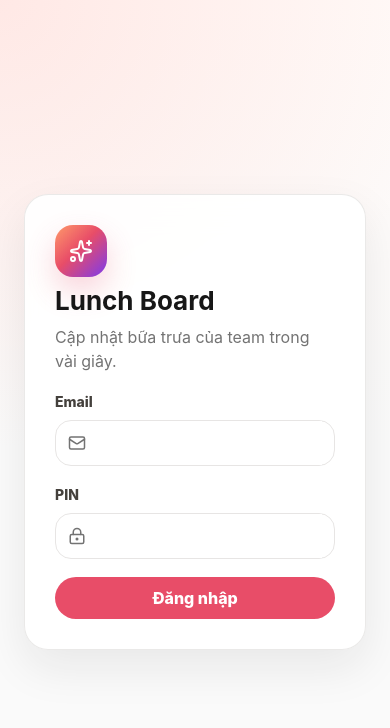
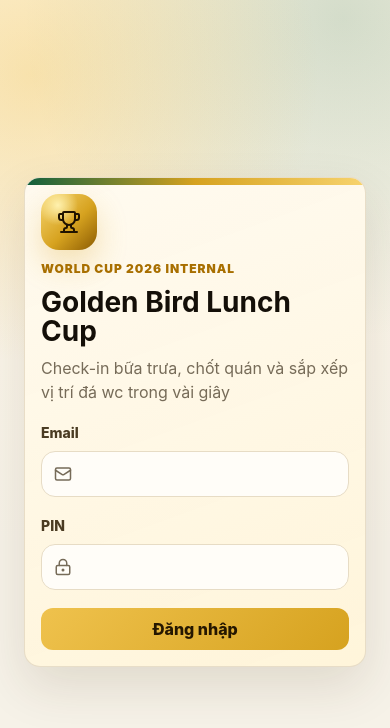
Before and after one commit to ThuocLQ/2026-wc-golden-bird, a React (Vite) app: page /login in a window 390 px wide. Shown: the top 728 px of the page. Built offline with nearby package versions, Linux system fonts and the light colour scheme.

Commit message:
sua giao dien

```diff
--- a/src/components/Layout.tsx
+++ b/src/components/Layout.tsx
@@ -1,4 +1,4 @@
-import { Bell, CalendarDays, LogOut, Mail, MessageCircle, Sparkles, Users } from "lucide-react";
+import { Bell, CalendarDays, LogOut, Mail, MessageCircle, Trophy, Users } from "lucide-react";
 import type { CurrentUser } from "../features/auth/types";
 
 export function Layout({
@@ -15,12 +15,12 @@ export function Layout({
   children: React.ReactNode;
 }) {
   const navItems = [
-    { path: "/today", label: "Hôm nay", icon: CalendarDays },
-    { path: "/feed", label: "Feed", icon: MessageCircle },
+    { path: "/today", label: "Bữa trưa", icon: CalendarDays },
+    { path: "/feed", label: "Sân bàn luận", icon: MessageCircle },
     ...(user.role === "ADMIN"
       ? [
-          { path: "/admin/members", label: "Members", icon: Users },
-          { path: "/admin/notifications", label: "Email", icon: Mail },
+          { path: "/admin/members", label: "Đội hình", icon: Users },
+          { path: "/admin/notifications", label: "Nhắc lịch", icon: Mail },
         ]
       : []),
   ];
@@ -30,12 +30,16 @@ export function Layout({
       <aside className="sidebar">
         <div className="brand-block">
           <div className="brand-mark">
-            <Sparkles size={20} />
+            <Trophy size={20} />
           </div>
           <div>
-            <div className="brand">Lunch Board</div>
-            <div className="muted">{user.displayName}</div>
+            <div className="brand">Golden Bird</div>
+            <div className="brand-subtitle">Lunch Cup 2026</div>
           </div>
+        </div>
+        <div className="user-card">
+          <span>Đang thi đấu</span>
+          <strong>{user.displayName}</strong>
         </div>
         <nav>
           {navItems.map((item) => {
--- a/src/pages/LoginPage.tsx
+++ b/src/pages/LoginPage.tsx
@@ -1,4 +1,4 @@
-import { LockKeyhole, Mail, Sparkles } from "lucide-react";
+import { LockKeyhole, Mail, Trophy } from "lucide-react";
 import { useState } from "react";
 import { ErrorMessage } from "../components/ErrorMessage";
 import { login } from "../features/auth/authApi";
@@ -31,10 +31,11 @@ export function LoginPage({ onLogin }: { onLogin: (user: CurrentUser) => void })
       <form className="login-card" onSubmit={submit}>
         <div className="login-brand">
           <div className="brand-mark large">
-            <Sparkles size={24} />
+            <Trophy size={24} />
           </div>
-          <h1>Lunch Board</h1>
-          <p className="muted">Cập nhật bữa trưa của team trong vài giây.</p>
+          <span className="eyebrow">World Cup 2026 Internal</span>
+          <h1>Golden Bird Lunch Cup</h1>
+          <p className="muted">Check-in bữa trưa, chốt quán và sắp xếp vị trí đá wc trong vài giây</p>
         </div>
         {error && <ErrorMessage message={error} />}
         <label>
--- a/src/styles.css
+++ b/src/styles.css
@@ -1,17 +1,21 @@
 :root {
-  color: #171717;
-  background: #fafafa;
+  color: #18130b;
+  background: #f6f2e8;
   font-family: Inter, ui-sans-serif, system-ui, -apple-system, BlinkMacSystemFont, "Segoe UI", sans-serif;
   font-size: 16px;
   line-height: 1.5;
-  --accent: #e84d68;
-  --accent-strong: #c73455;
-  --ink: #171717;
-  --muted: #737373;
-  --line: #e7e5e4;
-  --soft: #f5f5f4;
-  --surface: #ffffff;
-  --shadow: 0 18px 45px rgb(23 23 23 / 8%);
+  --accent: #d6a21f;
+  --accent-strong: #a86f00;
+  --ink: #18130b;
+  --muted: #766b58;
+  --line: #e7dcc5;
+  --soft: #f4ead6;
+  --surface: #fffaf0;
+  --field: #fffdf8;
+  --pitch: #105f3d;
+  --pitch-dark: #073c2a;
+  --danger: #bd2d2d;
+  --shadow: 0 20px 50px rgb(64 43 10 / 12%);
 }
 
 * {
@@ -22,8 +26,22 @@ body {
   margin: 0;
   min-width: 320px;
   background:
-    radial-gradient(circle at top left, rgb(255 218 214 / 55%), transparent 28rem),
-    linear-gradient(180deg, #fffaf8 0, #fafafa 28rem);
+    radial-gradient(circle at 8% 8%, rgb(236 184 55 / 34%), transparent 18rem),
+    radial-gradient(circle at 88% 2%, rgb(16 95 61 / 18%), transparent 20rem),
+    linear-gradient(180deg, #fff8e9 0, #f6f2e8 34rem);
+}
+
+body::before {
+  position: fixed;
+  inset: 0;
+  z-index: -1;
+  pointer-events: none;
+  background:
+    linear-gradient(90deg, rgb(16 95 61 / 5%) 1px, transparent 1px),
+    linear-gradient(0deg, rgb(16 95 61 / 4%) 1px, transparent 1px);
+  background-size: 56px 56px;
+  content: "";
+  mask-image: linear-gradient(180deg, #000, transparent 80%);
 }
 
 button,
@@ -36,21 +54,22 @@ textarea {
 button {
   min-height: 42px;
   border: 0;
-  border-radius: 999px;
-  background: var(--accent);
-  color: #fff;
+  border-radius: 12px;
+  background: linear-gradient(135deg, #efc24d, var(--accent));
+  color: #251700;
   cursor: pointer;
-  font-weight: 800;
+  font-weight: 850;
   padding: 0 18px;
   transition:
     transform 0.16s ease,
     box-shadow 0.16s ease,
-    background 0.16s ease;
+    background 0.16s ease,
+    color 0.16s ease;
 }
 
 button:hover:not(:disabled) {
-  background: var(--accent-strong);
-  box-shadow: 0 10px 24px rgb(232 77 104 / 20%);
+  background: linear-gradient(135deg, #f3cb61, #c88f13);
+  box-shadow: 0 12px 24px rgb(168 111 0 / 20%);
   transform: translateY(-1px);
 }
 
@@ -65,8 +84,8 @@ textarea {
   width: 100%;
   min-height: 44px;
   border: 1px solid var(--line);
-  border-radius: 14px;
-  background: #fff;
+  border-radius: 12px;
+  background: var(--field);
   color: var(--ink);
   padding: 10px 12px;
   outline: none;
@@ -79,8 +98,8 @@ textarea {
 input:focus,
 select:focus,
 textarea:focus {
-  border-color: rgb(232 77 104 / 65%);
-  box-shadow: 0 0 0 4px rgb(232 77 104 / 12%);
+  border-color: rgb(214 162 31 / 72%);
+  box-shadow: 0 0 0 4px rgb(214 162 31 / 17%);
 }
 
 textarea {
@@ -89,7 +108,7 @@ textarea {
 }
 
 label {
-  color: #44403c;
+  color: #4a3b22;
   display: grid;
   gap: 8px;
   font-size: 14px;
@@ -103,15 +122,24 @@ p {
 }
 
 h1 {
-  font-size: clamp(26px, 3vw, 36px);
-  line-height: 1.08;
+  color: #140f08;
+  font-size: clamp(28px, 3vw, 42px);
+  line-height: 1.05;
   letter-spacing: 0;
 }
 
 h2 {
-  color: #262626;
-  font-size: 17px;
+  color: #24190a;
+  font-size: 18px;
   letter-spacing: 0;
+}
+
+.eyebrow {
+  color: var(--accent-strong);
+  font-size: 12px;
+  font-weight: 950;
+  letter-spacing: 0.08em;
+  text-transform: uppercase;
 }
 
 .login-page {
@@ -122,15 +150,26 @@ h2 {
 }
 
 .login-card {
-  width: min(430px, 100%);
+  position: relative;
+  width: min(460px, 100%);
   display: grid;
   gap: 18px;
-  background: rgb(255 255 255 / 92%);
-  border: 1px solid rgb(231 229 228 / 85%);
-  border-radius: 24px;
+  overflow: hidden;
+  background:
+    linear-gradient(160deg, rgb(255 250 240 / 95%), rgb(255 244 216 / 92%)),
+    var(--surface);
+  border: 1px solid rgb(231 220 197 / 92%);
+  border-radius: 22px;
   padding: 30px;
   box-shadow: var(--shadow);
-  backdrop-filter: blur(16px);
+}
+
+.login-card::before {
+  position: absolute;
+  inset: 0 0 auto;
+  height: 7px;
+  background: linear-gradient(90deg, var(--pitch), var(--accent), #f7d36d);
+  content: "";
 }
 
 .login-brand {
@@ -144,8 +183,8 @@ h2 {
   align-items: center;
   gap: 10px;
   border: 1px solid var(--line);
-  border-radius: 16px;
-  background: #fff;
+  border-radius: 14px;
+  background: var(--field);
   padding: 0 12px;
 }
 
@@ -164,7 +203,7 @@ h2 {
 .shell {
   min-height: 100vh;
   display: grid;
-  grid-template-columns: 268px minmax(0, 1fr);
+  grid-template-columns: 280px minmax(0, 1fr);
 }
 
 .sidebar {
@@ -173,48 +212,73 @@ h2 {
   height: 100vh;
   display: grid;
   align-content: start;
-  gap: 28px;
-  border-right: 1px solid var(--line);
-  background: rgb(255 255 255 / 82%);
+  gap: 18px;
+  border-right: 1px solid rgb(231 220 197 / 84%);
+  background:
+    linear-gradient(180deg, rgb(20 15 8 / 94%), rgb(7 60 42 / 93%)),
+    var(--pitch-dark);
+  color: #fff9e8;
   padding: 24px 18px;
-  backdrop-filter: blur(18px);
+  box-shadow: 18px 0 48px rgb(64 43 10 / 8%);
 }
 
 .brand-block {
   display: flex;
   align-items: center;
   gap: 12px;
-  padding: 4px 6px;
+  padding: 4px 6px 12px;
 }
 
 .brand-mark {
-  width: 42px;
-  height: 42px;
+  width: 44px;
+  height: 44px;
   display: grid;
   place-items: center;
   border-radius: 14px;
   background:
-    linear-gradient(135deg, #ff9a6a, #e84d68 45%, #7c3aed),
-    var(--accent);
-  color: #fff;
-  box-shadow: 0 14px 30px rgb(232 77 104 / 24%);
+    radial-gradient(circle at 30% 20%, #fff1ae, transparent 34%),
+    linear-gradient(135deg, #f6d56f, #d6a21f 56%, #8b5b02);
+  color: #201300;
+  box-shadow: 0 14px 30px rgb(214 162 31 / 28%);
 }
 
 .brand-mark.large {
-  width: 52px;
-  height: 52px;
+  width: 56px;
+  height: 56px;
   border-radius: 18px;
 }
 
 .brand {
-  font-size: 20px;
+  font-size: 21px;
   font-weight: 950;
   letter-spacing: 0;
 }
 
+.brand-subtitle {
+  color: rgb(255 249 232 / 72%);
+  font-size: 13px;
+  font-weight: 800;
+}
+
+.user-card {
+  display: grid;
+  gap: 3px;
+  border: 1px solid rgb(255 249 232 / 14%);
+  border-radius: 16px;
+  background: rgb(255 249 232 / 8%);
+  padding: 13px 14px;
+}
+
+.user-card span {
+  color: rgb(255 249 232 / 68%);
+  font-size: 12px;
+  font-weight: 850;
+  text-transform: uppercase;
+}
+
 .main {
-  width: min(1120px, 100%);
-  padding: 30px;
+  width: min(1160px, 100%);
+  padding: 32px;
 }
 
 nav,
@@ -232,15 +296,15 @@ nav,
   justify-content: flex-start;
   gap: 12px;
   background: transparent;
-  color: #57534e;
+  color: rgb(255 249 232 / 72%);
   text-align: left;
   box-shadow: none;
 }
 
 .nav.active,
 .nav:hover {
-  background: #fff1f2;
-  color: var(--accent-strong);
+  background: rgb(255 249 232 / 12%);
+  color: #ffe29a;
   box-shadow: none;
 }
 
@@ -254,8 +318,8 @@ nav,
   width: 42px;
   min-width: 42px;
   padding: 0;
-  background: var(--soft);
-  color: #44403c;
+  background: rgb(255 249 232 / 10%);
+  color: #fff9e8;
   box-shadow: none;
 }
 
@@ -267,7 +331,9 @@ nav,
 .row,
 .list-item,
 .table-row,
-.icon-text {
+.icon-text,
+.section-heading,
+.panel-title {
   display: flex;
   align-items: center;
   gap: 12px;
@@ -278,10 +344,34 @@ nav,
   margin-bottom: 2px;
 }
 
+.match-header {
+  position: relative;
+  overflow: hidden;
+  border: 1px solid rgb(231 220 197 / 86%);
+  border-radius: 22px;
+  background:
+    linear-gradient(135deg, rgb(255 250 240 / 96%), rgb(255 244 216 / 90%)),
+    var(--surface);
+  padding: 22px;
+  box-shadow: var(--shadow);
+}
+
+.match-header::after {
+  position: absolute;
+  right: -28px;
+  bottom: -52px;
+  width: 180px;
+  height: 180px;
+  border: 18px solid rgb(16 95 61 / 9%);
+  border-radius: 999px;
+  content: "";
+}
+
 .title-row {
   display: flex;
   align-items: center;
   gap: 10px;
+  margin-top: 3px;
 }
 
 .live-pill {
@@ -289,10 +379,10 @@ nav,
   align-items: center;
   gap: 6px;
   border-radius: 999px;
-  background: #e7f8ef;
+  background: #ddf5e8;
   color: #087443;
   font-size: 12px;
-  font-weight: 900;
+  font-weight: 950;
   padding: 4px 9px;
   text-transform: uppercase;
 }
@@ -314,23 +404,33 @@ nav,
   justify-content: flex-end;
 }
 
+.section-heading,
+.panel-title {
+  justify-content: space-between;
+}
+
 .panel,
 .post {
-  background: rgb(255 255 255 / 92%);
+  background: rgb(255 250 240 / 93%);
   border: 1px solid var(--line);
-  border-radius: 22px;
+  border-radius: 18px;
   padding: 20px;
-  box-shadow: 0 10px 30px rgb(23 23 23 / 5%);
+  box-shadow: 0 12px 32px rgb(64 43 10 / 7%);
+}
+
+.panel {
+  display: grid;
+  gap: 14px;
 }
 
 .post {
   display: grid;
   gap: 14px;
-  max-width: 720px;
+  max-width: 760px;
 }
 
 .composer {
-  max-width: 720px;
+  max-width: 760px;
 }
 
 .grid {
@@ -348,21 +448,40 @@ nav,
 
 .stats {
   display: grid;
-  grid-template-columns: repeat(7, minmax(118px, 1fr));
+  grid-template-columns: repeat(7, minmax(128px, 1fr));
   gap: 12px;
   overflow-x: auto;
   padding-bottom: 4px;
 }
 
 .stat {
-  min-width: 118px;
+  position: relative;
+  min-width: 128px;
   display: grid;
-  gap: 6px;
-  background: #fff;
+  gap: 7px;
+  overflow: hidden;
+  background:
+    linear-gradient(180deg, #fffaf0, #fff3d2),
+    #fff;
   border: 1px solid var(--line);
-  border-radius: 18px;
+  border-radius: 16px;
   padding: 16px;
-  box-shadow: 0 10px 24px rgb(23 23 23 / 4%);
+  box-shadow: 0 10px 24px rgb(64 43 10 / 6%);
+}
+
+.stat::after {
+  position: absolute;
+  inset: auto -22px -32px auto;
+  width: 78px;
+  height: 78px;
+  border: 10px solid rgb(16 95 61 / 8%);
+  border-radius: 999px;
+  content: "";
+}
+
+.stat small {
+  color: var(--accent-strong);
+  font-weight: 950;
 }
 
 .stat span,
@@ -371,9 +490,22 @@ nav,
 }
 
 .stat strong {
-  color: #262626;
-  font-size: 28px;
+  color: #201300;
+  font-size: 32px;
   line-height: 1;
+}
+
+.stat-totalMembers {
+  background:
+    linear-gradient(145deg, rgb(16 95 61 / 94%), rgb(7 60 42 / 96%)),
+    var(--pitch);
+  border-color: rgb(16 95 61 / 40%);
+}
+
+.stat-totalMembers small,
+.stat-totalMembers span,
+.stat-totalMembers strong {
+  color: #fff8dd;
 }
 
 .radio-grid {
@@ -383,25 +515,33 @@ nav,
 }
 
 .choice {
-  min-height: 58px;
+  min-height: 70px;
+  display: flex;
+  align-items: center;
+  gap: 9px;
   border: 1px solid var(--line);
-  border-radius: 18px;
-  background: #fff;
-  color: #262626;
+  border-radius: 16px;
+  background: var(--field);
+  color: #2f2414;
   padding: 14px;
 }
 
 .choice input {
   width: auto;
   min-height: auto;
-  margin-right: 7px;
+  margin: 0;
   accent-color: var(--accent);
 }
 
+.choice span {
+  line-height: 1.25;
+}
+
 .choice.selected {
-  border-color: rgb(232 77 104 / 52%);
-  background: #fff1f2;
-  color: var(--accent-strong);
+  border-color: rgb(214 162 31 / 72%);
+  background: #fff3cd;
+  color: #6d4700;
+  box-shadow: 0 0 0 4px rgb(214 162 31 / 12%);
 }
 
 .list,
@@ -411,21 +551,23 @@ nav,
 }
 
 .list-item {
-  min-height: 54px;
+  min-height: 56px;
   justify-content: space-between;
-  border-radius: 16px;
-  background: #fafafa;
+  border-radius: 14px;
+  background: rgb(255 253 248 / 82%);
+  border: 1px solid rgb(231 220 197 / 70%);
   padding: 11px 12px;
 }
 
 .table-row {
   display: grid;
   grid-template-columns: minmax(180px, 1fr) 100px 118px 230px;
-  border-top: 1px solid #f0eeec;
+  border-top: 1px solid #eadfca;
   padding-top: 12px;
 }
 
-.badge {
+.badge,
+.mini-badge {
   display: inline-flex;
   align-items: center;
   justify-content: center;
@@ -433,55 +575,61 @@ nav,
   width: fit-content;
   min-height: 28px;
   border-radius: 999px;
-  background: #f2f2f2;
-  color: #44403c;
+  background: #efe4cd;
+  color: #4a3b22;
   font-size: 13px;
   font-weight: 850;
   padding: 3px 10px;
   white-space: nowrap;
 }
 
+.mini-badge {
+  background: rgb(16 95 61 / 10%);
+  color: var(--pitch);
+}
+
 .badge-eat-out,
 .badge-active,
 .badge-sent {
-  background: #e7f8ef;
+  background: #ddf5e8;
   color: #087443;
 }
 
 .badge-bring-lunch,
 .badge-admin {
-  background: #edf4ff;
+  background: #e9f0ff;
   color: #1d4ed8;
 }
 
 .badge-no-lunch,
 .badge-disabled,
 .badge-failed {
-  background: #fff1f2;
-  color: #be123c;
+  background: #ffe8e8;
+  color: var(--danger);
 }
 
 .badge-undecided,
 .badge-member {
-  background: #fff7ed;
-  color: #c2410c;
+  background: #fff0c2;
+  color: #8a5a00;
 }
 
 .secondary {
-  background: #fff;
+  background: #fffaf0;
   border: 1px solid var(--line);
-  color: #262626;
+  color: #2f2414;
   box-shadow: none;
 }
 
 .secondary:hover:not(:disabled) {
-  background: #fafafa;
+  background: #fff4d8;
   color: var(--accent-strong);
-  box-shadow: 0 10px 24px rgb(23 23 23 / 7%);
+  box-shadow: 0 10px 24px rgb(64 43 10 / 8%);
 }
 
 .danger {
-  background: #be123c;
+  background: var(--danger);
+  color: #fff;
 }
 
 .link {
@@ -499,18 +647,19 @@ nav,
 
 .notice,
 .error {
-  border-radius: 18px;
+  border-radius: 16px;
   padding: 13px 15px;
-  background: #f5f5f4;
+  background: var(--soft);
 }
 
 .success {
-  background: #e7f8ef;
+  background: #ddf5e8;
+  color: #087443;
 }
 
 .error {
-  background: #fff1f2;
-  color: #be123c;
+  background: #ffe8e8;
+  color: var(--danger);
 }
 
 .compact {
@@ -534,29 +683,25 @@ nav,
   display: inline-flex;
   align-items: center;
   gap: 6px;
-  background: #f5f5f4;
-  color: #57534e;
+  background: #f3ead6;
+  color: #5a4a31;
   box-shadow: none;
   padding-inline: 12px;
 }
 
 .icon-button.active {
-  background: #fff1f2;
+  background: #fff0c2;
   color: var(--accent-strong);
 }
 
 .comment {
   display: grid;
   gap: 8px;
-  border-top: 1px solid #f0eeec;
+  border-top: 1px solid #eadfca;
   padding-top: 12px;
 }
 
-@media (max-width: 900px) {
-  body {
-    padding-bottom: 86px;
-  }
-
+@media (max-width: 980px) {
   .shell {
     grid-template-columns: 1fr;
   }
@@ -570,21 +715,26 @@ nav,
     align-items: center;
     justify-content: center;
     gap: 8px;
-    border: 1px solid rgb(231 229 228 / 86%);
-    border-radius: 24px;
+    border: 1px solid rgb(231 220 197 / 86%);
+    border-radius: 20px;
     padding: 10px;
     box-shadow: var(--shadow);
   }
 
   .brand-block,
+  .user-card,
   .sidebar-footer {
     display: none;
+  }
+
+  body {
+    padding-bottom: 88px;
   }
 
   nav {
     width: 100%;
     display: grid;
-    grid-template-columns: repeat(4, minmax(0, 1fr));
+    grid-template-columns: repeat(auto-fit, minmax(64px, 1fr));
     gap: 6px;
   }
 
@@ -614,3 +764,32 @@ nav,
     align-items: flex-start;
   }
 }
+
+@media (max-width: 640px) {
+  .page-header,
+  .match-header,
+  .section-heading,
+  .panel-title,
+  .row.between {
+    align-items: flex-start;
+  }
+
+  .page-header,
+  .section-heading,
+  .panel-title {
+    flex-direction: column;
+  }
+
+  .panel,
+  .post,
+  .match-header,
+  .login-card {
+    border-radius: 16px;
+    padding: 16px;
+  }
+
+  .inline-form {
+    align-items: stretch;
+    flex-direction: column;
+  }
+}
```
Also changed, not shown: src/features/lunch/LunchStatusForm.tsx (+12 -6 lines), src/features/lunch/TodayDashboard.tsx (+24 -5 lines), src/lib/apiClient.ts (+26 -1 lines), src/lib/realtime.ts (+8 -1 lines), src/pages/AdminMembersPage.tsx (+14 -3 lines), src/pages/AdminNotificationsPage.tsx (+8 -2 lines), src/pages/FeedPage.tsx (+8 -1 lines), src/pages/TodayPage.tsx (+4 -3 lines), 1 other file (tests, documents, lock files or other folders).
